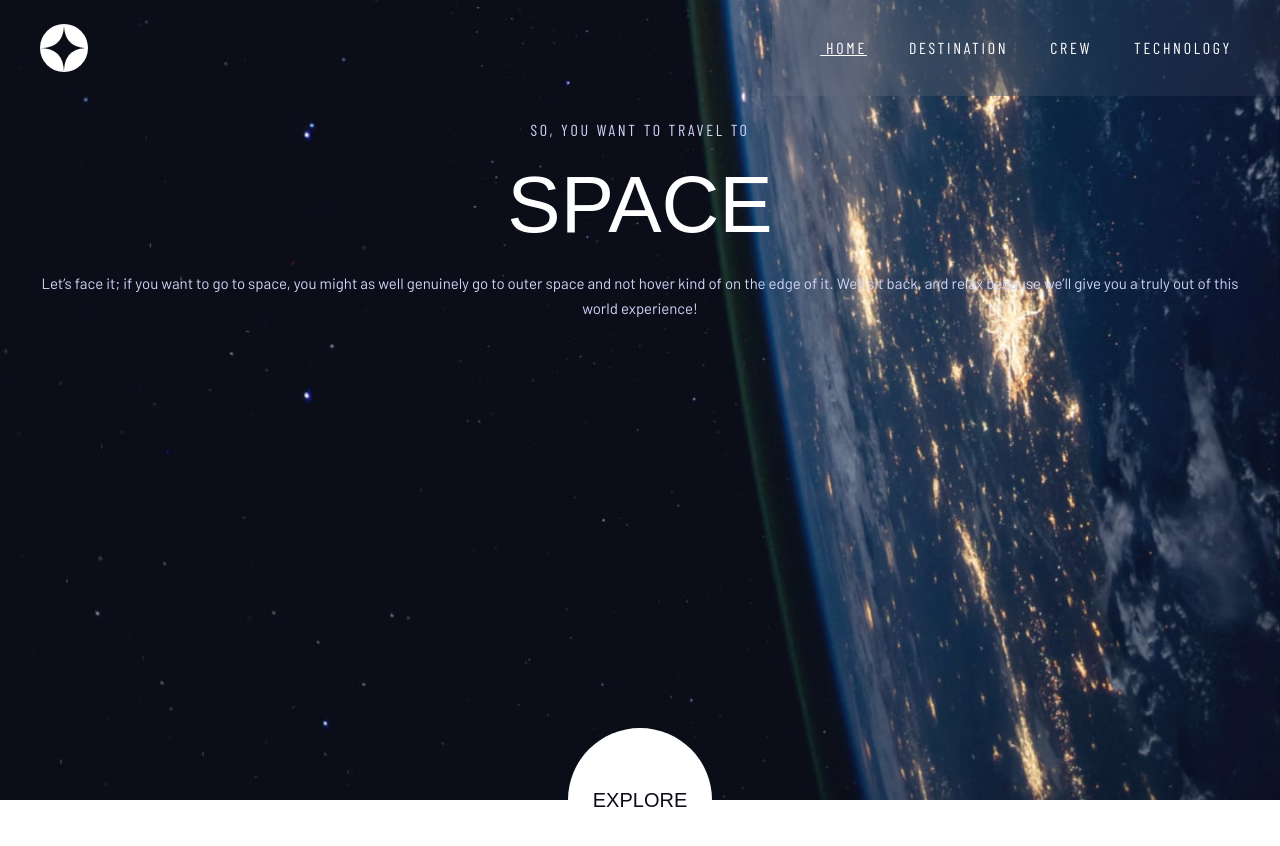
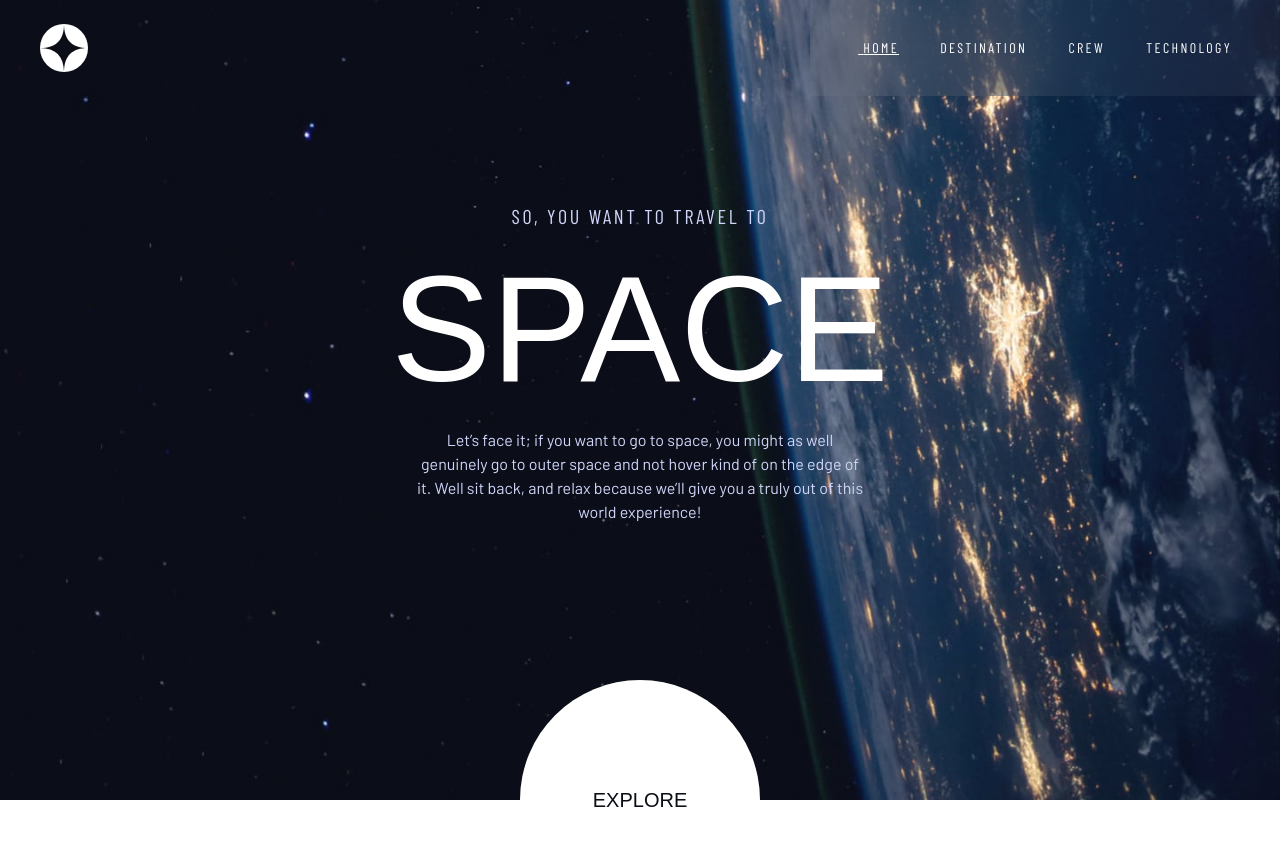
Before and after one commit to sfmayke/space-tourism-website, a Next.js app: page / in a window 1280 px wide. Shown: the top 846 px of the page. Built offline with nearby package versions, Linux system fonts and the light colour scheme; a web font is replaced by a local one.

Commit message:
💄 (home page): page responsiveness and ui added

```diff
--- a/src/app/globals.css
+++ b/src/app/globals.css
@@ -11,24 +11,4 @@
   html {
     @apply text-white;
   }
-
-  h1 {
-    @apply text-h1;
-  }
-
-  h2 {
-    @apply text-h2;
-  }
-
-  h3 {
-    @apply text-h3;
-  }
-
-  h4 {
-    @apply text-h4;
-  }
-
-  h5 {
-    @apply text-h5;
-  }
 }
--- a/src/app/layout.tsx
+++ b/src/app/layout.tsx
@@ -32,9 +32,7 @@ export default function RootLayout({
     >
       <body className={bellefair.className}>
         <Navbar />
-        <main className="flex min-h-screen flex-col items-center justify-between p-6 desktop:p-24">
-          {children}
-        </main>
+        <main>{children}</main>
       </body>
     </html>
   );
--- a/src/app/page.tsx
+++ b/src/app/page.tsx
@@ -1,28 +1,22 @@
-import ExploreButtom from "@/components/expore-buttom";
+import BackgroundImage from "@/components/home/background-image";
+import ExploreButtom from "@/components/home/expore-buttom";
 
 export default function Home() {
   return (
-    <>
-      <picture className="absolute left-0 top-0 -z-10 w-full">
-        <source
-          media="(max-width: 375px)"
-          srcSet="/images/home/background-home-mobile.jpg"
-        />
-        <source
-          media="(max-width: 768px)"
-          srcSet="/images/home/background-home-tablet.jpg"
-        />
-        <img
-          src="/images/home/background-home-desktop.jpg"
-          alt="home-background-space"
-        />
-      </picture>
-      <article className="flex flex-col items-center gap-4">
-        <p className="font-barlow-condensed text-nav uppercase text-secondary">
+    <div className="flex min-h-screen flex-col items-center justify-between p-6 tablet:pt-0 desktop:flex-row desktop:p-40">
+      <BackgroundImage />
+      <article className="flex flex-col items-center gap-4 tablet:mt-[6.625rem] tablet:max-w-md tablet:gap-6 desktop:items-start">
+        <p className="font-barlow-condensed text-nav uppercase text-secondary tablet:text-xl desktop:text-sh1">
           so, you want to travel to
         </p>
-        <h2 className="text-[80px] leading-[100px]">SPACE</h2>
-        <p className="text-center font-barlow text-body text-secondary">
+        <h1 className="text-[80px] leading-[100px] tablet:text-h1 tablet:leading-[150px] desktop:text-h1">
+          SPACE
+        </h1>
+        <p
+          className="text-center font-barlow text-body text-secondary
+          tablet:text-base tablet:leading-6
+          desktop:text-left desktop:text-[1.125rem] desktop:leading-8"
+        >
           Let’s face it; if you want to go to space, you might as well genuinely
           go to outer space and not hover kind of on the edge of it. Well sit
           back, and relax because we’ll give you a truly out of this world
@@ -30,6 +24,6 @@ export default function Home() {
         </p>
       </article>
       <ExploreButtom />
-    </>
+    </div>
   );
 }
--- a/src/components/expore-buttom.tsx
+++ /dev/null
@@ -1,13 +0,0 @@
-export default function ExploreButtom() {
-  return (
-    <button
-      type="button"
-      className="relative mt-20 h-36 w-36 rounded-full bg-white text-xl uppercase leading-6
-        text-primary before:absolute before:left-0 before:top-0 before:-z-10 before:h-36 before:w-36
-        before:rounded-full before:bg-white before:opacity-10 before:transition-transform hover:before:flex
-        hover:before:scale-175"
-    >
-      explore
-    </button>
-  );
-}
--- /dev/null
+++ b/src/components/home/background-image.tsx
@@ -0,0 +1,18 @@
+export default function BackgroundImage() {
+  return (
+    <picture className="absolute left-0 top-0 -z-10 w-full">
+      <source
+        media="(max-width: 375px)"
+        srcSet="/images/home/background-home-mobile.jpg"
+      />
+      <source
+        media="(max-width: 768px)"
+        srcSet="/images/home/background-home-tablet.jpg"
+      />
+      <img
+        src="/images/home/background-home-desktop.jpg"
+        alt="home-background-space"
+      />
+    </picture>
+  );
+}
--- /dev/null
+++ b/src/components/home/expore-buttom.tsx
@@ -0,0 +1,14 @@
+export default function ExploreButtom() {
+  return (
+    <button
+      type="button"
+      className="relative mt-20 h-36 w-36 rounded-full bg-white text-xl uppercase leading-6 text-primary
+        before:absolute before:left-0 before:top-0 before:-z-10 before:h-36 before:w-36
+        before:rounded-full before:bg-white before:opacity-10 before:transition-transform
+        hover:before:flex hover:before:scale-175 tablet:mt-[9.75rem]
+        tablet:h-60 tablet:w-60 tablet:before:h-60 tablet:before:w-60"
+    >
+      explore
+    </button>
+  );
+}
--- a/src/components/layout/nav-link.tsx
+++ b/src/components/layout/nav-link.tsx
@@ -15,10 +15,7 @@ export default function NavLink({ href, children, className }: NavLinkProps) {
   const active = href === `/${segment}`;
 
   return (
-    <Link
-      className={cx("tablet:flex", className, active && "underline")}
-      href={href}
-    >
+    <Link className={cx(className, active && "underline")} href={href}>
       {children}
     </Link>
   );
--- a/src/components/layout/navbar.tsx
+++ b/src/components/layout/navbar.tsx
@@ -36,9 +36,16 @@ export default function Navbar() {
     <nav>
       <div className="flex items-center justify-between p-6 tablet:p-0 tablet:pl-10 desktop:pl-14 desktop:pt-10">
         <Logo className="h-10 w-10 tablet:h-12 tablet:w-12" />
-        <ul className="hidden h-24 items-center bg-white/5 font-barlow-condensed text-nav uppercase backdrop-blur-2xl tablet:flex tablet:gap-9 tablet:px-12 tablet:py-10 desktop:gap-12 desktop:pl-32 desktop:pr-40">
+        <ul
+          className="hidden h-24 items-center bg-white/5 font-barlow-condensed uppercase backdrop-blur-2xl
+          tablet:flex tablet:gap-9 tablet:px-12 tablet:py-10
+          desktop:gap-12 desktop:pl-32 desktop:pr-[10.313rem]"
+        >
           {navegation.map(({ href, label, number }) => (
-            <NavLink href={href}>
+            <NavLink
+              href={href}
+              className="tablet:flex tablet:text-sh2 desktop:text-nav"
+            >
               <span className="hidden font-bold desktop:flex">{number}</span>
               &nbsp;{label}
             </NavLink>
```
